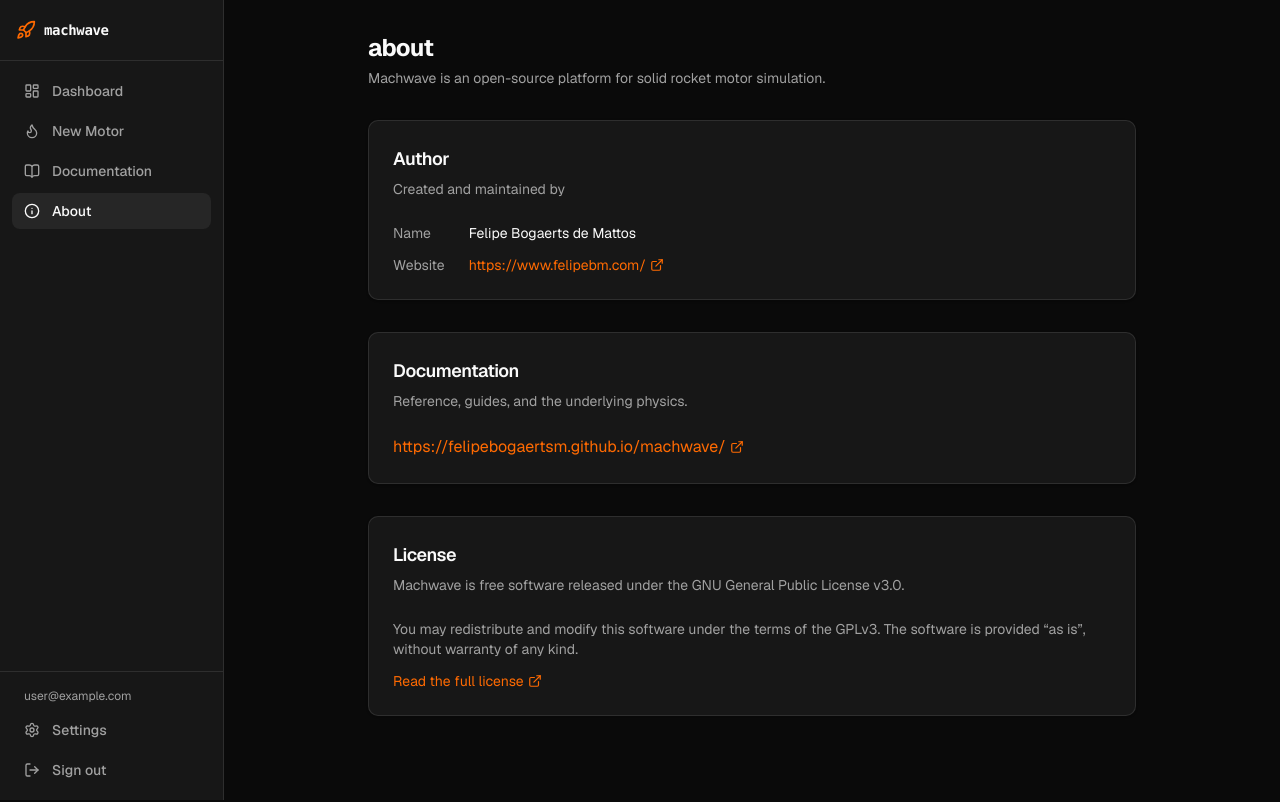
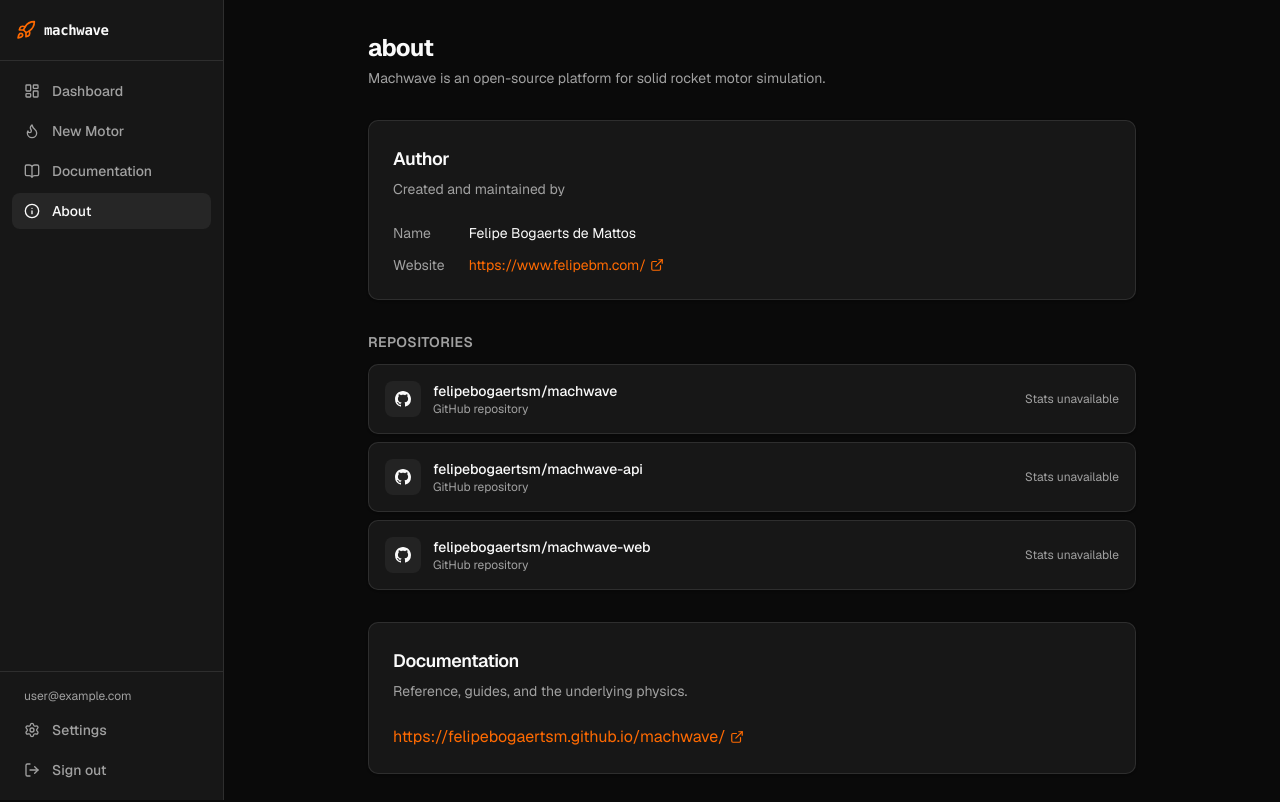
Before and after one commit to felipebogaertsm/machwave-web, a Next.js app: page /about in a window 1280 px wide. Shown: the top 802 px of the page. Built offline with nearby package versions, Linux system fonts and the light colour scheme; no server answers; sample sign-in values are in the browser's storage.

Commit message:
Added gh projects to about

```diff
--- a/src/app/about/page.tsx
+++ b/src/app/about/page.tsx
@@ -10,6 +10,7 @@
   CardHeader,
   CardTitle,
 } from "@/components/ui/card";
+import { GithubStatusCard } from "@/components/dashboard/GithubStatusCard";
 
 const DOCS_URL = "https://felipebogaertsm.github.io/machwave/";
 const AUTHOR_NAME = "Felipe Bogaerts de Mattos";
@@ -45,6 +46,17 @@
             </dl>
           </CardContent>
         </Card>
+
+        <section className="space-y-3">
+          <h2 className="text-sm font-semibold uppercase tracking-wide text-muted-foreground">
+            Repositories
+          </h2>
+          <div className="space-y-2">
+            <GithubStatusCard owner="felipebogaertsm" name="machwave" />
+            <GithubStatusCard owner="felipebogaertsm" name="machwave-api" />
+            <GithubStatusCard owner="felipebogaertsm" name="machwave-web" />
+          </div>
+        </section>
 
         <Card>
           <CardHeader>
--- a/src/app/dashboard/page.tsx
+++ b/src/app/dashboard/page.tsx
@@ -12,8 +12,6 @@
 import { Button } from "@/components/ui/button";
 import { Badge } from "@/components/ui/badge";
 import { Card, CardContent } from "@/components/ui/card";
-import { Separator } from "@/components/ui/separator";
-import { GithubStatusCard } from "@/components/dashboard/GithubStatusCard";
 import { Plus, Flame, Activity, ChevronRight } from "lucide-react";
 
 function statusVariant(
@@ -194,15 +192,6 @@
               ))}
           </div>
         </section>
-
-        <Separator className="my-4" />
-
-        <section className="space-y-3 pt-4">
-          <h2 className="text-sm font-semibold uppercase tracking-wide text-muted-foreground">
-            Project
-          </h2>
-          <GithubStatusCard />
-        </section>
       </div>
     </AppLayout>
   );
--- a/src/components/dashboard/GithubStatusCard.tsx
+++ b/src/components/dashboard/GithubStatusCard.tsx
@@ -4,17 +4,16 @@
 import { Star, GitFork, Tag, Clock } from "lucide-react";
 import { Card, CardContent } from "@/components/ui/card";
 
-const REPO_OWNER = "felipebogaertsm";
-const REPO_NAME = "machwave";
-const REPO_URL = `https://github.com/${REPO_OWNER}/${REPO_NAME}`;
-const API_URL = `https://api.github.com/repos/${REPO_OWNER}/${REPO_NAME}`;
-const RELEASE_URL = `${API_URL}/releases/latest`;
-
 type RepoData = {
   stars: number;
   forks: number;
   pushedAt: string;
   latestTag: string | null;
+};
+
+type GithubStatusCardProps = {
+  owner: string;
+  name: string;
 };
 
 function formatRelative(iso: string): string {
@@ -32,7 +31,11 @@
   return `${Math.round(mo / 12)}y ago`;
 }
 
-export function GithubStatusCard() {
+export function GithubStatusCard({ owner, name }: GithubStatusCardProps) {
+  const repoUrl = `https://github.com/${owner}/${name}`;
+  const apiUrl = `https://api.github.com/repos/${owner}/${name}`;
+  const releaseUrl = `${apiUrl}/releases/latest`;
+
   const [data, setData] = useState<RepoData | null>(null);
   const [loading, setLoading] = useState(true);
   const [error, setError] = useState(false);
@@ -40,8 +43,8 @@
   useEffect(() => {
     let cancelled = false;
     Promise.all([
-      fetch(API_URL).then((r) => (r.ok ? r.json() : Promise.reject(r.status))),
-      fetch(RELEASE_URL).then((r) =>
+      fetch(apiUrl).then((r) => (r.ok ? r.json() : Promise.reject(r.status))),
+      fetch(releaseUrl).then((r) =>
         r.ok ? r.json() : r.status === 404 ? null : Promise.reject(r.status),
       ),
     ])
@@ -63,11 +66,11 @@
     return () => {
       cancelled = true;
     };
-  }, []);
+  }, [apiUrl, releaseUrl]);
 
   return (
     <a
-      href={REPO_URL}
+      href={repoUrl}
       target="_blank"
       rel="noopener noreferrer"
       className="block"
@@ -80,7 +83,7 @@
             </div>
             <div className="min-w-0">
               <p className="text-sm font-medium">
-                {REPO_OWNER}/{REPO_NAME}
+                {owner}/{name}
               </p>
               <p className="text-xs text-muted-foreground">GitHub repository</p>
             </div>
```
Also changed, not shown: 1 other file (tests, documents, lock files or other folders).
